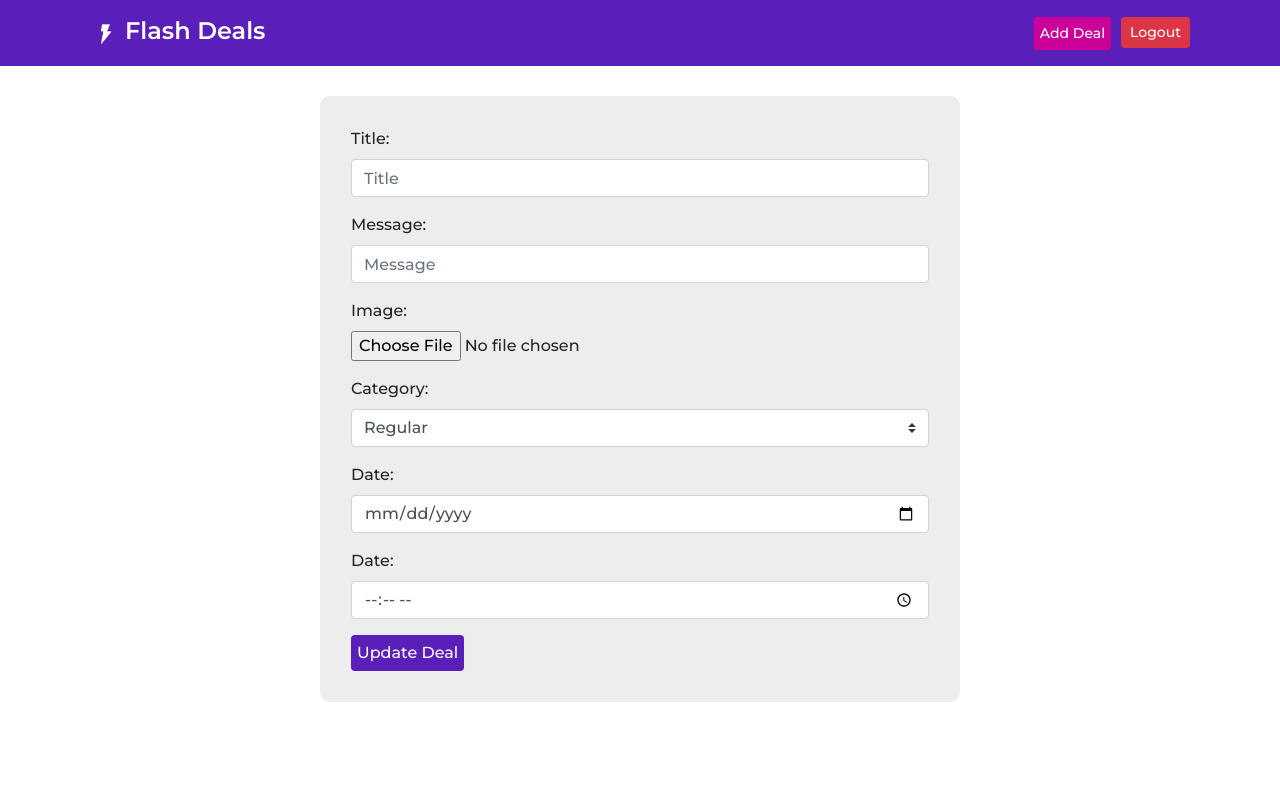
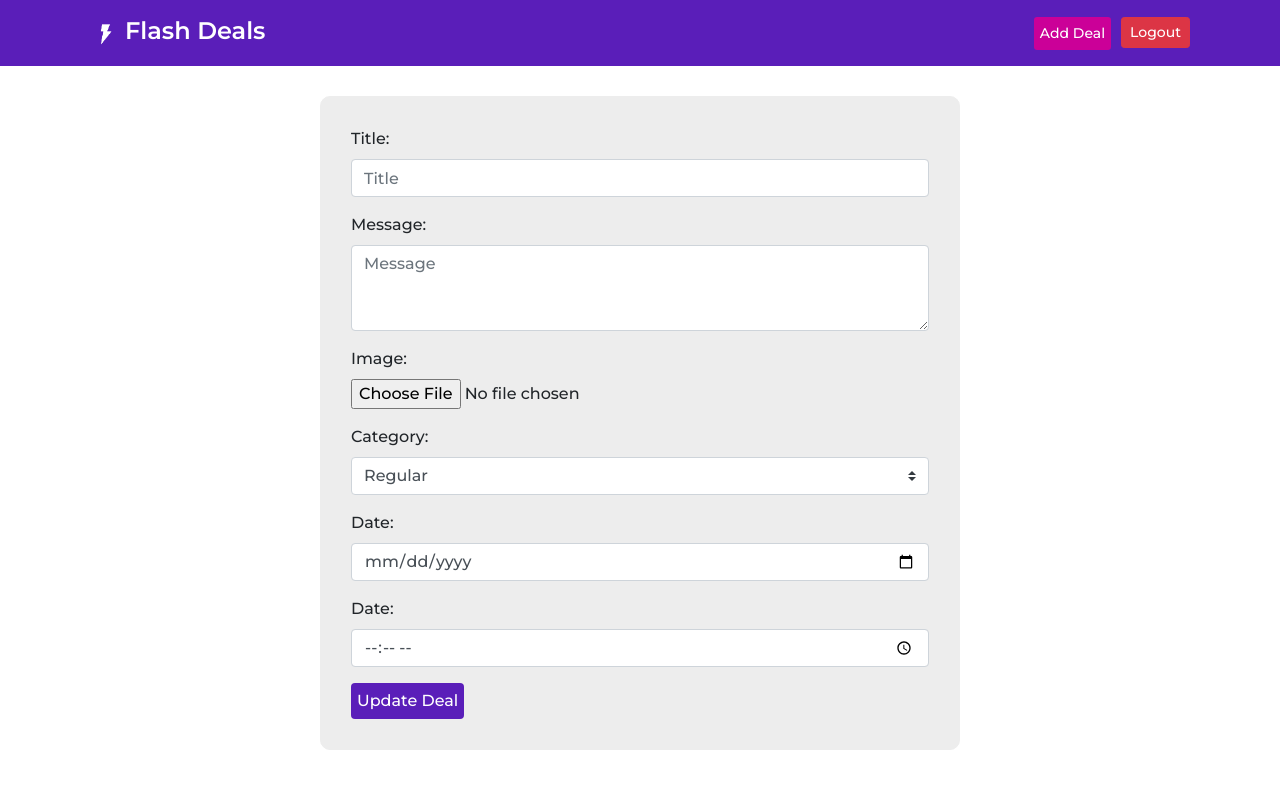
Before and after one commit to Shadman87/Flash-Deals, a React (Create React App) app: page /deals/edit/1 in a window 1280 px wide. Shown: the top 788 px of the page. Built offline with nearby package versions, Linux system fonts and the light colour scheme; no server answers; the database is empty; sample sign-in values are in the browser's storage.

Commit message:
message input to textarea added

```diff
--- a/src/components/DealCreate.js
+++ b/src/components/DealCreate.js
@@ -64,13 +64,14 @@ class DealCreate extends React.Component {
           </div>
           <div className="form-group">
             <label htmlFor="message">Message: </label>
-            <input
+            <textarea
               type="text"
               name="message"
               className="form-control"
               placeholder="Message"
+              rows="3"
               ref={input => this.message = input}
-            />
+            ></textarea>
           </div>
           <div className="form-group">
             <label htmlFor="imageUrl">Image: </label>
--- a/src/components/DealEdit.js
+++ b/src/components/DealEdit.js
@@ -85,13 +85,14 @@ class DealEdit extends React.Component {
           </div>
           <div className="form-group">
             <label htmlFor="message">Message: </label>
-            <input
+            <textarea
               type="text"
               name="message"
               className="form-control"
               placeholder="Message"
+              rows="3"
               ref={input => this.message = input}
-            />
+            ></textarea>
           </div>
           <div className="form-group">
             <label htmlFor="imageUrl">Image: </label>
```
